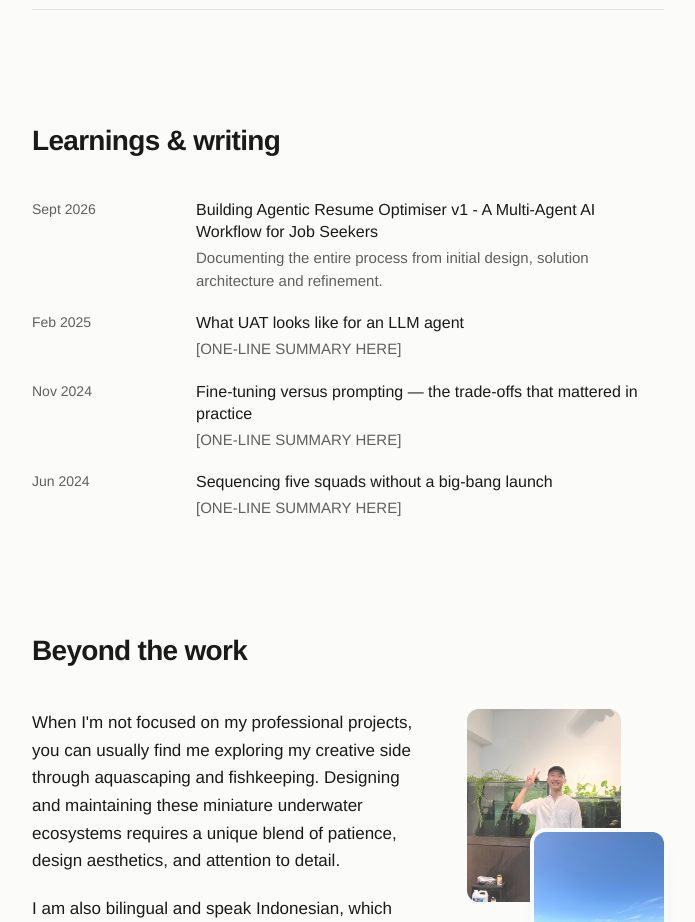
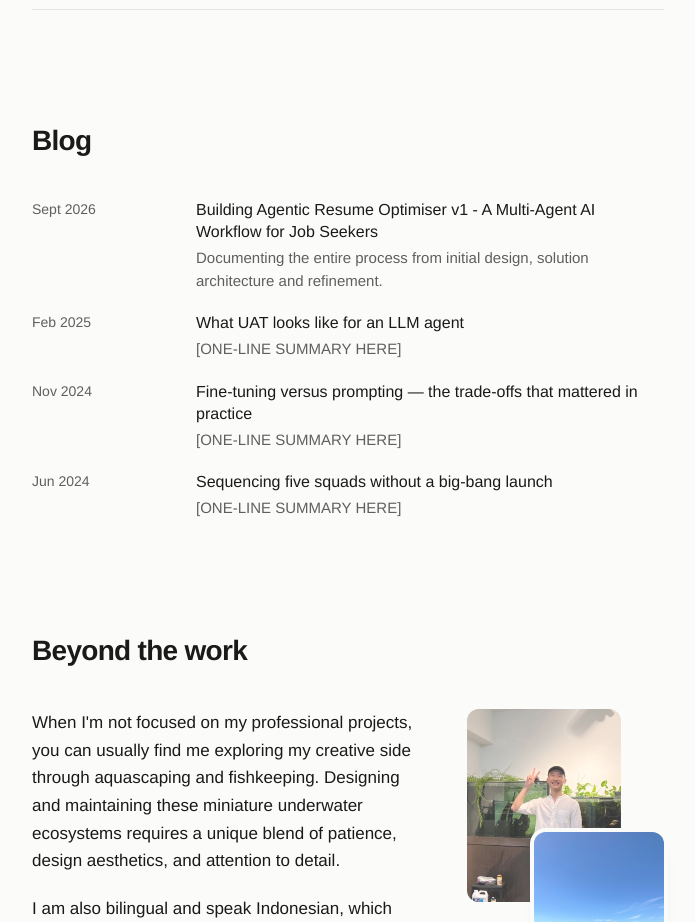
Before and after one commit to tmiharja/portfolio-website, a Next.js app: page / in a window 1280 px wide. Shown: the part 3540-4462 px from the top of the page, without its empty margins (292-987 px from the left). Built offline with nearby package versions, Linux system fonts and the light colour scheme.

Commit message:
Update Writing.tsx

```diff
--- a/src/components/Writing.tsx
+++ b/src/components/Writing.tsx
@@ -5,7 +5,7 @@ import Section from "./Section";
 
 export default function Writing({ posts }: { posts: Post[] }) {
   return (
-    <Section id="writing" title="Learnings & writing">
+    <Section id="writing" title="Blog">
       <ul className="space-y-5">
         {posts.map((post, i) => (
           <li key={post.slug}>
```
